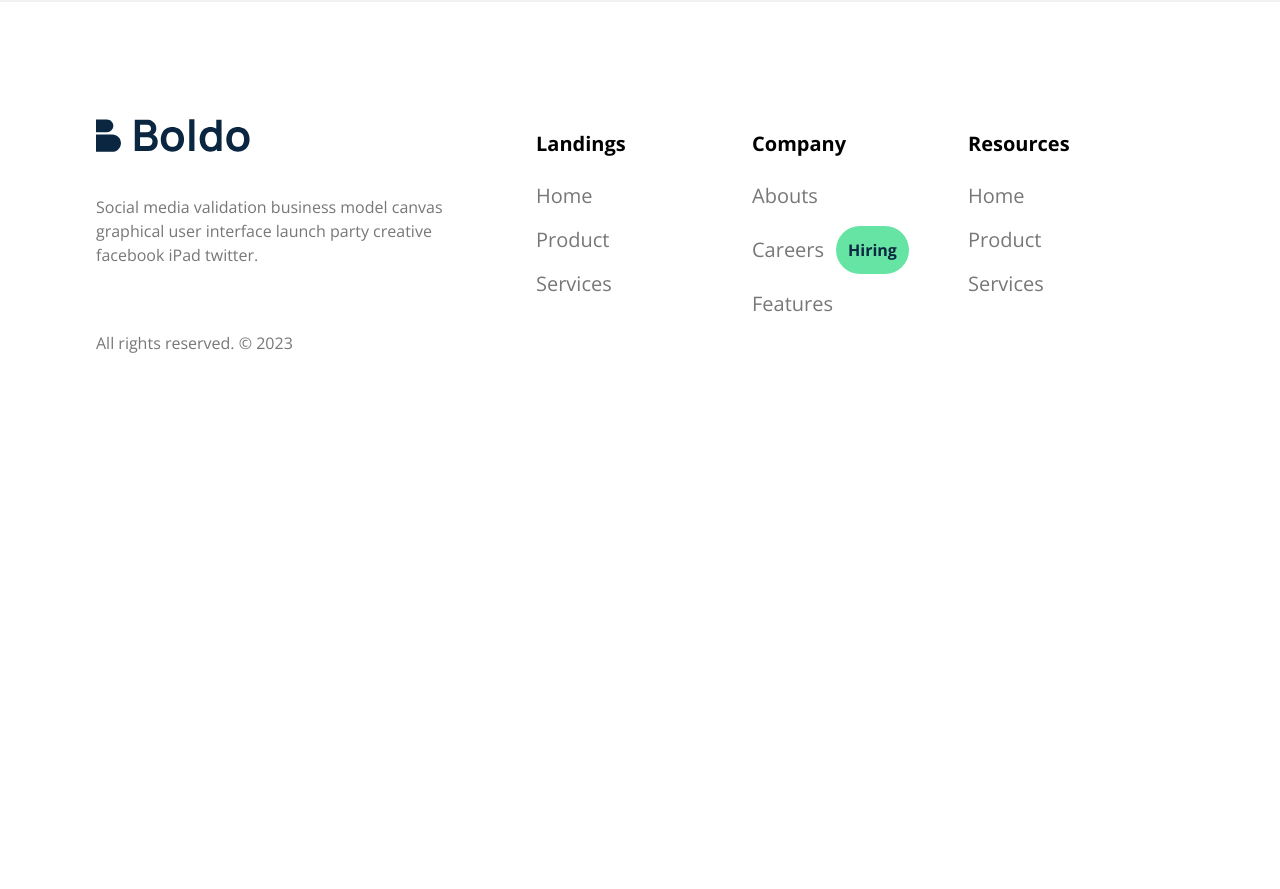
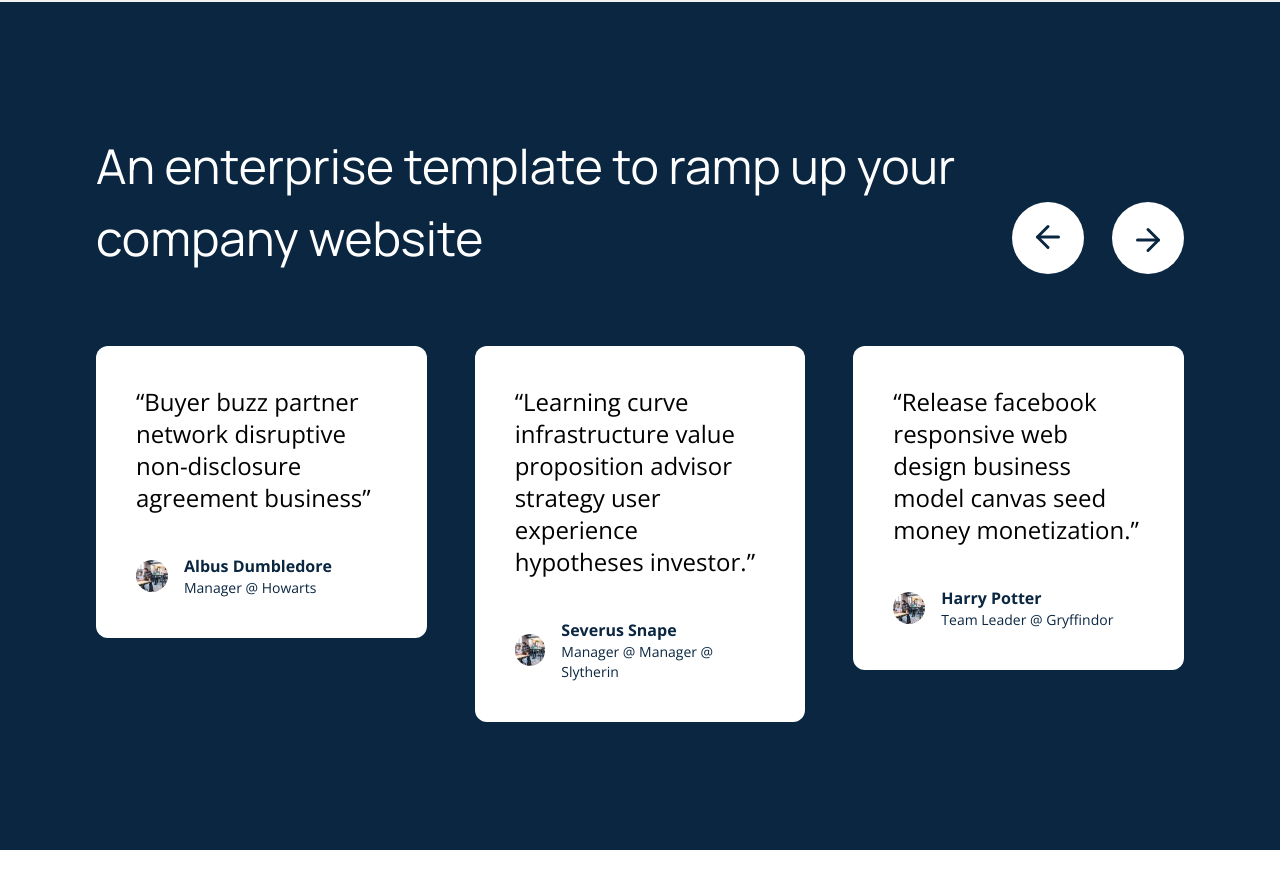
Before and after one commit to olabamipetaiwo/poucher-boldo, a Next.js app: page / in a window 1280 px wide. Shown: the part 3500-4389 px from the top of the page. Before the commit the page ends 3967 px from the top, so only its background shows below. Built offline with nearby package versions, Linux system fonts and the light colour scheme.

Commit message:
dev::Feature mobile

```diff
--- a/containers/Home/Blog.jsx
+++ b/containers/Home/Blog.jsx
@@ -30,10 +30,10 @@ const Blog = () => {
       <h2 className="text-center title-text font-sans mb-4 text-gray">
         Our Blog
       </h2>
-      <p className="text-center w-3/4 header-text font-body mb-16 text-black ">
+      <p className="text-center lg:w-3/4 header-text font-body mb-16 text-black ">
         Value proposition accelerator product management venture
       </p>
-      <section className="grid grid-cols-3 gap-16 mb-20">
+      <section className="grid grid-cols-1 lg:grid-cols-3 gap-16 mb-20">
         {_services.map((_item) => {
           return (
             <div
--- a/containers/Home/Faqs.jsx
+++ b/containers/Home/Faqs.jsx
@@ -16,7 +16,7 @@ const AccordionItem = ({ faq }) => {
 
   return (
     <li className={`accordion_item ${clicked ? "active" : ""}`}>
-      <button className="button" onClick={handleToggle}>
+      <button className="accordion-btn" onClick={handleToggle}>
         {question}
         <Mark />
       </button>
@@ -60,7 +60,7 @@ const FAQs = () => {
       <figure className="w-full rounded-3xl overflow-hidden mb-14">
         <img className=" object-fill " src="/images/office.png" alt="office" />
       </figure>
-      <div className="grid grid-cols-2 gap-10">
+      <div className="grid grid-cols-1 tab:grid-cols-2 gap-10">
         <p className="font-body text-4xl leading-[56px] text-black;">
           We connect our customers with the best, and help them keep up-and stay
           open.
--- a/containers/Home/Features.jsx
+++ b/containers/Home/Features.jsx
@@ -33,9 +33,12 @@ const Features = () => {
   return (
     <section className="fit-x-bleed flex flex-col py-32 bg-gray bg-opacity-10">
       <section className="grid grid-cols-1 lg:grid-cols-2  gap-x-36 mb-16 lg:mb-32">
-        <figure>
-          <img className="object-fill " src="/images/man.png" alt="man" />
-        </figure>
+        <div className="flex items-center justify-center relative">
+          <figure className="w-full">
+            <img className="img-fill" src="/images/man.png" alt="man" />
+          </figure>
+        </div>
+
         <div className="flex flex-col pt-16">
           <p className="font-body text-4xl leading-[56px] text-black mb-10">
             We connect our customers with the best, and help them keep up-and
@@ -54,7 +57,7 @@ const Features = () => {
           <button className="btn btn-primary mt-12">Start now</button>
         </div>
       </section>
-      <section className="grid grid-cols-1 lg:grid-cols-2 gap-16 md:gap-36 mb-40">
+      <section className="grid grid-cols-1 lg:grid-cols-2 gap-16 md:gap-36 mb-16 lg:mb-40">
         <div className="flex flex-col pt-16">
           <p className="font-body text-4xl leading-[56px] text-black mb-10">
             We connect our customers with the best, and help them keep up-and
--- a/containers/Home/Newsletter.jsx
+++ b/containers/Home/Newsletter.jsx
@@ -7,7 +7,7 @@ const Newsletter = () => {
         An enterprise template to ramp up your company website
       </p>
 
-      <section className="form w-1/2">
+      <section className="form w-[80%] lg:w-1/2 mx-auto">
         <div className="form-group basis-[60%]">
           <input name="email" type="email" placeholder="Your email address" />
         </div>
--- a/containers/Home/Testimonials.jsx
+++ b/containers/Home/Testimonials.jsx
@@ -1,9 +1,4 @@
 /* eslint-disable @next/next/no-img-element */
-import Mark from "assets/svgs/mark.svg";
-import Eye from "assets/svgs/eye.svg";
-import Light from "assets/svgs/light.svg";
-import Feather from "assets/svgs/feather.svg";
-
 import RightArrow from "assets/svgs/right-arrow.svg";
 import LeftArrow from "assets/svgs/left-arrow.svg";
 
@@ -34,11 +29,11 @@ const Testimonials = () => {
 
   return (
     <section className="fit-x-bleed flex flex-col py-32 bg-dark-blue">
-      <div className="flex justify-between items-end">
+      <div className="flex flex-col lg:flex-row justify-between items-end ">
         <h3 className="header-text text-white mr-4">
           An enterprise template to ramp up your company website
         </h3>
-        <div className="flex items-center">
+        <div className="flex items-center mt-6">
           <button className="testimonial__btn mr-7">
             <LeftArrow />
           </button>
@@ -47,7 +42,7 @@ const Testimonials = () => {
           </button>
         </div>
       </div>
-      <div className="grid grid-cols-3 gap-12 mt-[72px]">
+      <div className="grid grid-cols-1 lg:grid-cols-3 gap-12 mt-[72px]">
         {_testimonials.map((_testimonial) => {
           return (
             <div key={_testimonial.name}>
--- a/pages/index.jsx
+++ b/pages/index.jsx
@@ -13,10 +13,10 @@ const Home = () => {
       <Hero />
       <Services />
       <Features />
-      {/*  <Testimonials />
+      <Testimonials />
       <FAQs />
       <Blog />
-      <Newsletter /> */}
+         <Newsletter />
     </BaseLayout>
   );
 };
--- a/styles/globals.scss
+++ b/styles/globals.scss
@@ -37,7 +37,7 @@
   }
 
   .header-text {
-    @apply font-body font-normal text-5xl;
+    @apply font-body font-normal text-3xl lg:text-5xl;
     line-height: 72px;
   }
 
@@ -137,8 +137,8 @@
     }
   }
 
-  .button {
-    @apply text-dark-blue text-left flex flex-wrap justify-between items-center w-full text-xl font-sans px-4 py-4;
+  .accordion-btn {
+    @apply text-dark-blue text-left flex flex-wrap justify-between items-center w-full text-base tab:text-xl font-sans px-4 py-4;
   }
 
   .answer {
```
